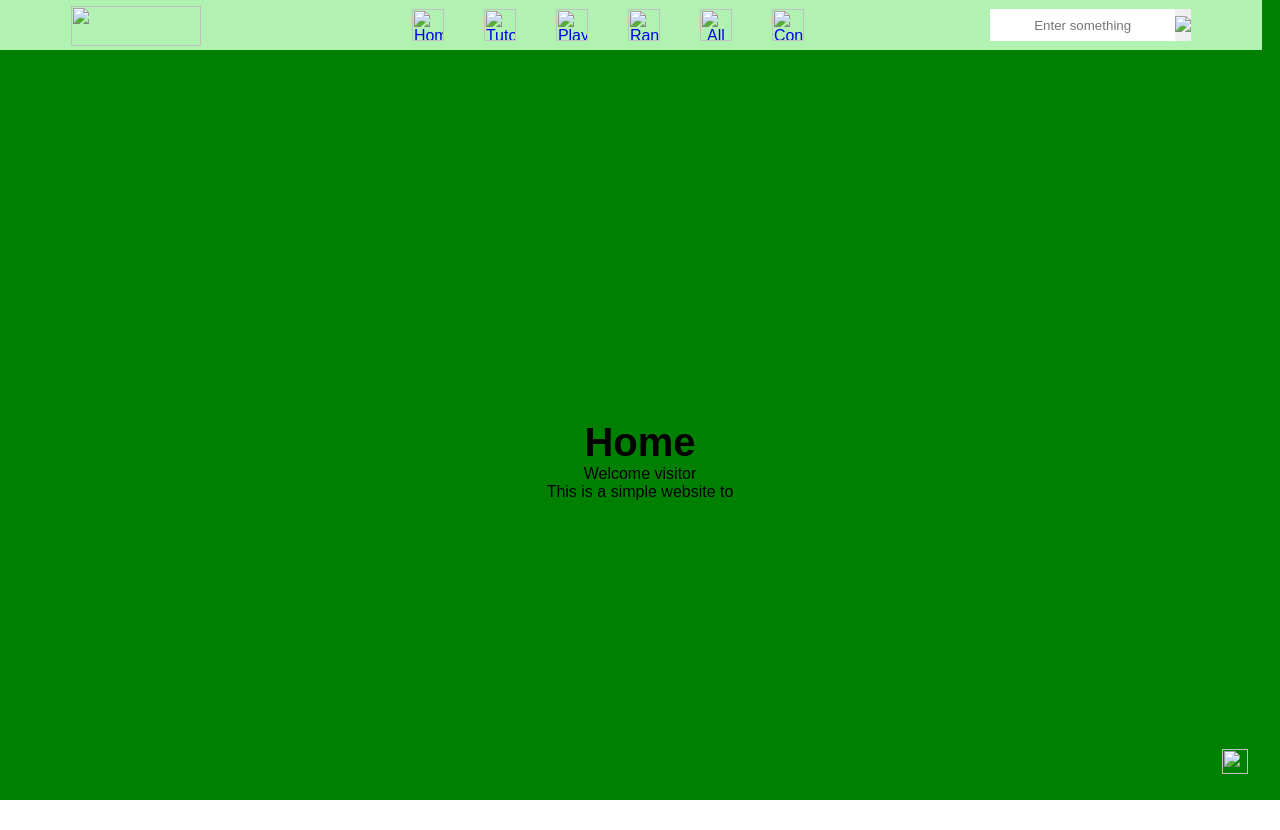
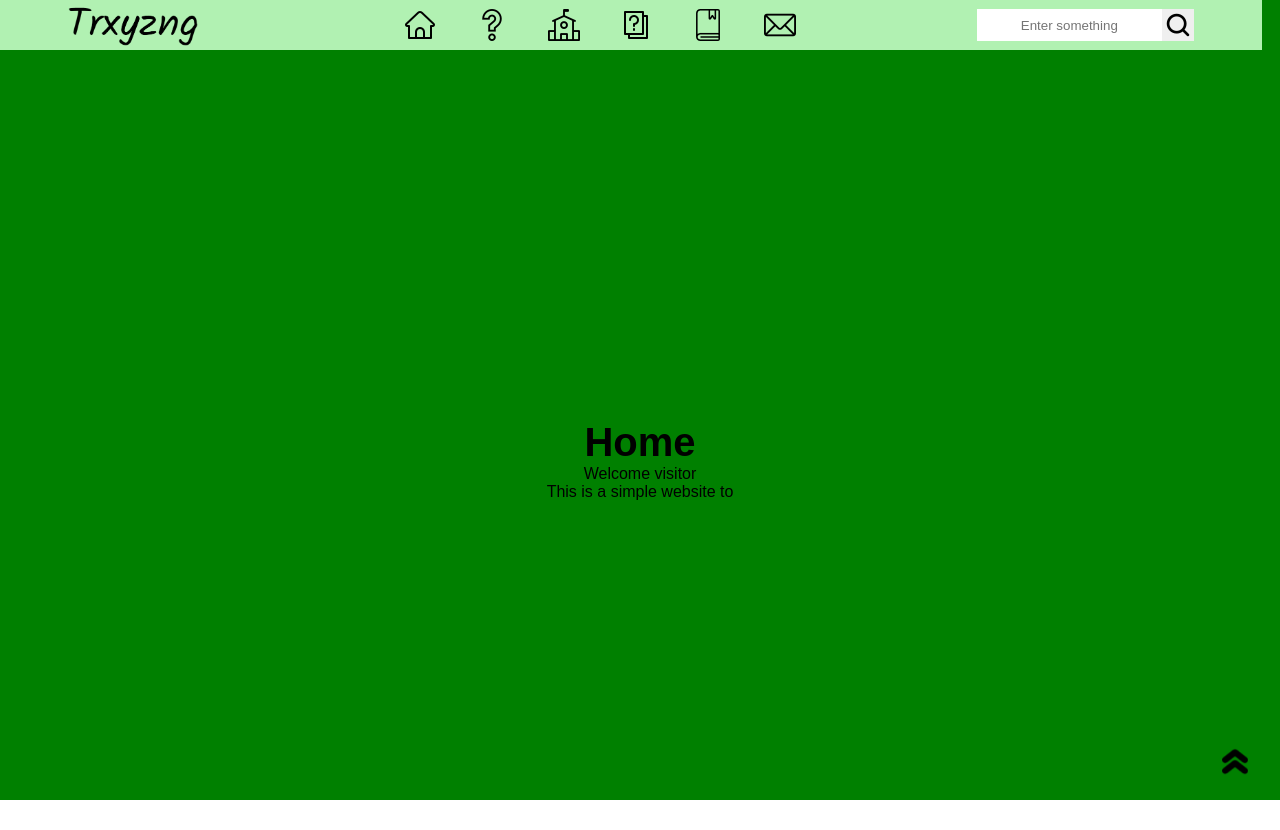
Before and after one commit to trxyzng/WEB, a plain HTML site: page index.html in a window 1280 px wide. Drawn offline with Linux system fonts and the light colour scheme; the site is published under a folder, as on GitHub Pages, so addresses that start at the root find nothing.

Commit message:
Update index.html

```diff
--- a/index.html
+++ b/index.html
@@ -5,35 +5,35 @@
     <title>Trxyzng</title>
     <link rel="stylesheet" href="style.css">
     <link rel="stylesheet" href="reponsive.css">
-    <link rel="icon" type="image/x-icon" href="/img/favicon.ico">
+    <link rel="icon" type="image/x-icon" href="img/favicon.ico">
     <meta name="viewport" content="width=device-width, initial-scale=1.0">
 </head>
 
 <body>
     <header id="nav-menu">
         <div class="nav-bar">
-            <a id="a-banner" href="#home"><img id="banner-logo" src="/img/banner.png" /></a>
+            <a id="a-banner" href="#home"><img id="banner-logo" src="img/banner.png" /></a>
         </div>
         <div class="nav-bar">
-            <a class="a-icon" href="#home"><img class="nav-icon" id="home-icon" src="/img/home.png" title="Home" /></a>
-            <a class="a-icon" href="#introduction"><img class="nav-icon" id="tutorial-icon" src="/img/tutorial.png" title="Tutorial" /></a>
-            <a class="a-icon" href="#a3"><img class="nav-icon" id="play-icon" src="/img/school.png" title="Play" /></a>
-            <a class="a-icon" href="#a4"><img class="nav-icon" id="random-icon" src="/img/random.png" title="Random card" /></a>
-            <a class="a-icon" href="#a5"><img class="nav-icon" id="collection-icon" src="/img/collection.png" title="All cards" /></a>
-            <a class="a-icon" href="#contact"><img class="nav-icon" id="contact-icon" src="/img/contact.png" title="Contacts" /></a>
-            <img class="nav-icon" id="look-icon" src="/img/search.png" title="Search" />
+            <a class="a-icon" href="#home"><img class="nav-icon" id="home-icon" src="img/home.png" title="Home" /></a>
+            <a class="a-icon" href="#introduction"><img class="nav-icon" id="tutorial-icon" src="img/tutorial.png" title="Tutorial" /></a>
+            <a class="a-icon" href="#a3"><img class="nav-icon" id="play-icon" src="img/school.png" title="Play" /></a>
+            <a class="a-icon" href="#a4"><img class="nav-icon" id="random-icon" src="img/random.png" title="Random card" /></a>
+            <a class="a-icon" href="#a5"><img class="nav-icon" id="collection-icon" src="img/collection.png" title="All cards" /></a>
+            <a class="a-icon" href="#contact"><img class="nav-icon" id="contact-icon" src="img/contact.png" title="Contacts" /></a>
+            <img class="nav-icon" id="look-icon" src="img/search.png" title="Search" />
         </div>
         <div class="nav-bar">
             <form id="search-block">
                 <input id="search-field" type="text" autocomplete="off" placeholder="Enter something" name="search">
-                <button id="search-button" type="submit"><img id="search-icon" src="/img/search.png" /></button>
+                <button id="search-button" type="submit"><img id="search-icon" src="img/search.png" /></button>
             </form>
         </div>
     </header>
     <div id="modal-box">
         <form id="modal-search-box">
             <input id="search-field-modal" type="text" autocomplete="off" placeholder="Enter something" name="search">
-            <img id="close-icon" src="/img/close.png"/>
+            <img id="close-icon" src="img/close.png"/>
         </form>
     </div>
     <!--content-->
@@ -52,7 +52,7 @@
             <p>Email: <a href="mailto: trunghoac@gmail.com">trunghoac@gmail.com</a></p>
         </section>
     </div>
-    <img id="up-button" src="/img/up.png"/>
+    <img id="up-button" src="img/up.png"/>
     <script type="text/javascript" src="script.js"></script>
 </body>
 </html>
```
